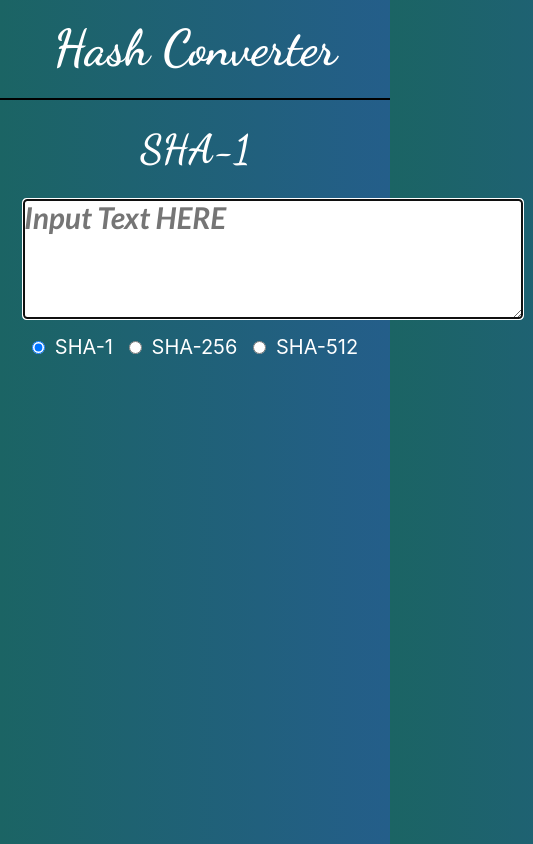
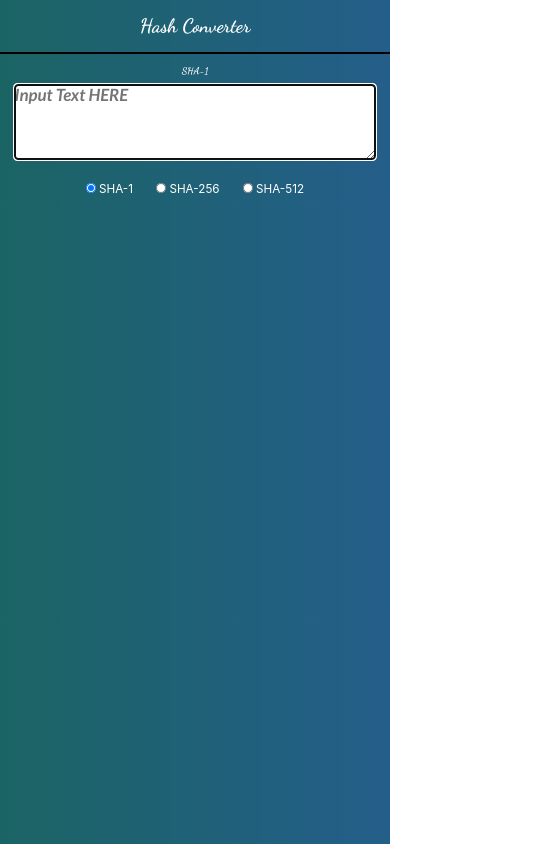
Before and after one commit to piyusharora91/REACT-HASH-GENERATOR, a React (Create React App) app: page / in a window 390 px wide. Shown: the whole page, 533 px wide, since content can reach past the window. Built offline with nearby package versions, Linux system fonts and the light colour scheme.

Commit message:
CSS responsiveness made with best practices

```diff
--- a/src/App.css
+++ b/src/App.css
@@ -1,159 +1,104 @@
 @import url('https://fonts.googleapis.com/css2?family=Dancing+Script:wght@700&display=swap');
 @import url('https://fonts.googleapis.com/css2?family=Lato:ital,wght@1,700&display=swap');
 
-*{
+* {
   padding: 0;
-  margin:0;
-  text-decoration: none;
-  list-style: none;
-  box-sizing: border-box;
-}
-body{
-  background-image: linear-gradient(to right, rgb(27, 100, 100), rgb(36, 94, 138));
+  margin: 0;
 }
 
-.navbar{
+body {
+  background: linear-gradient(to right, rgb(27, 100, 100), rgb(36, 94, 138));
+}
+
+.navbar {
   width: 100%;
-  padding: 20px;
+  padding: 15px;
   display: flex;
   margin: 0 auto;
   border-bottom: 2px solid black;
+}
+
+.navbar h1 {
+  font-family: 'Dancing Script', cursive;
+  margin: auto;
+  font-size: 5vw;
+  color: white;
+}
+
+.navbar h1:hover {
+  cursor: pointer;
+}
+
+.main-app {
+  text-align: center;
   align-content: center;
 }
 
-.navbar h1{
-  font-family: 'Dancing Script', cursive;
-  margin: auto;
-  font-size: 60px;
-  color: white;
-}
 
-.navbar h1:hover{
-  cursor: pointer;
-}
-
-.fields{
-  text-align: center;
-}
-
-.container-body{
+.container-body {
   margin-top: 3vw;
   width: 100%;
 }
 
-.container-body h1{
+.container-body h1 {
   font-family: 'Dancing Script', cursive;
-  color:white;
-  font-size: 40px;
+  color: white;
+  font-size: 2.5vw;
 }
 
-.container-body textarea{
-  margin-left: 10px;
+.container-body textarea {
   font-family: 'Lato', sans-serif;
-  width: 520px;
+  width: 43vmax;
+  height: 9vmax;
   padding: auto;
   border: 0.2vw solid #ccc;
   border-radius: 0.9vw;
-  height: 10vw;
-  font-size: 2vw;
+  font-size: 2vmax;
 }
 
-.fields button{
-  margin-left: 3vw;
-  margin-top: 1vw;
-  border-radius: 8px;
-  padding: 0.8vw;
-  border: 0;
-  font-weight: 600;
-  white-space: nowrap;
-  color: white;
-  background-color: rgb(44, 100, 104);
+.sha-type-change {
+  margin-top: 15px;
 }
 
+.container {
+  margin: 1vw 3vw;
+  font-size: 3vmin;
+  color: white;
+}
 
-.fields button:hover{
-  background-color: rgb(32, 175, 188);
+.container:hover {
   cursor: pointer;
 }
 
-.sha-type-change{
-  margin: 1vw 0vw;
-  display: inline-flex;
+.container input {
+  height: 2.5vmin;
+  width: 2.5vmin;
 }
 
-.container{
-  margin: 0vw 2vw;
-  font-size: 1.5vw;
-  color:white;
+.result-container {
+  width: 70%;
+  margin-top: 2%;
+  position: relative;
+  left: 16%;
 }
 
-.container:hover{
-  cursor: pointer;
+.result-container h2 {
+  color: white;
+  margin: 10px 20px;
+  font-size: 2vw;
+  overflow-wrap: break-word;
 }
 
-.radio-label{
-  margin-left: 0.5vw;
-}
-
-
-.result-container h1{
-  color: white;
-  text-align: center;
-  font-size: 30px;
-  overflow-wrap: break-word;
-  margin: 15px 100px;
-}
-
-@media only screen and (min-device-width : 320px) and (max-device-width : 480px){
-  .navbar h1{
-    font-size: 45px;
+/* @media (min-width: 350px) {
+  .navbar h1 {
+    font-size: 8vh;
   }
 
-  .container-body h1{
-    font-size: 26px;
+  .container-body h1 {
+    font-size: 5vh;
   }
 
-  .container-body textarea{
-    margin: 0px 0px 10px 1vw;
-    width: 300px;
-    height: 80px;
-    font-size: 20px;
+  .result-container h2 {
+    font-size: 4.3vh;
   }
-
-  .radio-label{
-    margin-left: 10px;
-    font-size: 16px;
-  }
-
-  .result-container h1{
-    font-size: 19px;
-    margin: 15px 20px;
-  }
-}
-
-@media only screen and (min-device-width : 480px) and (max-device-width : 1024px) {
-  .navbar h1{
-    font-size: 50px;
-  }
-
-  .container-body h1{
-    font-size: 40px;
-  }
-
-  .container-body textarea{
-    margin: 0px 10px 10px 23px;
-    width: 500px;
-    height: 120px;
-    font-size: 30px;
-  }
-
-  .radio-label{
-    margin-left: 10px;
-    font-size: 20px;
-  }
-
-  .result-container h1{
-    font-size: 25px;
-    margin: 15px 50px;
-  }
-}
+} */
--- a/src/App.js
+++ b/src/App.js
@@ -34,18 +34,16 @@ const App = () => {
   }
 
   return (
-    <div className="main-app">
+    <div>
       <div className="navbar">
         <h1>Hash Converter</h1>
       </div>
 
-      <div className='main-app' >
-        <div className="fields">
-          <Form displayInput={inputChange} sha_type={sha_type} />
-          <TypeChangeButtons sha_change={changeSHA} />
-          <div className="result-container"><h1>{result}</h1></div>
-        </div >
-      </div>
+      <main className='main-app' >
+        <Form displayInput={inputChange} sha_type={sha_type} />
+        <TypeChangeButtons sha_change={changeSHA} />
+        <div className="result-container"><h2>{result}</h2></div>
+      </main>
     </div >
   );
 }
--- a/src/TypeChangeButtons.js
+++ b/src/TypeChangeButtons.js
@@ -3,17 +3,14 @@ import './App.css';
 const TypeChangeButtons = ({ sha_change }) => {
     return (
         <div className="sha-type-change">
-            <label className="container">
-                <input type="radio" id="html" name="fav_language" value="SHA-1" defaultChecked onChange={sha_change} />
-                <span htmlFor="SHA-1" className='radio-label'>SHA-1</span>
+            <label className="container" htmlFor='sha1'>
+                <input type="radio" id="sha1" name="fav_language" value="SHA-1" defaultChecked onChange={sha_change} /><span> SHA-1</span>
             </label>
-            <label className="container">
-                <input type="radio" id="css" name="fav_language" value="SHA-256" onChange={sha_change} />
-                <span htmlFor="SHA-256" className='radio-label'>SHA-256</span>
+            <label className="container" htmlFor='sha256'>
+                <input type="radio" id="sha256" name="fav_language" value="SHA-256" onChange={sha_change} /><span> SHA-256</span>
             </label>
-            <label className="container">
-                <input type="radio" id="javascript" name="fav_language" value="SHA-512" onChange={sha_change} />
-                <span htmlFor="SHA-512" className='radio-label'>SHA-512</span>
+            <label className="container" htmlFor='sha512'>
+                <input type="radio" id="sha512" name="fav_language" value="SHA-512" onChange={sha_change} /><span> SHA-512</span>
             </label>
         </div>
     );
```
Also changed, not shown: 1 other file (tests, documents, lock files or other folders).
